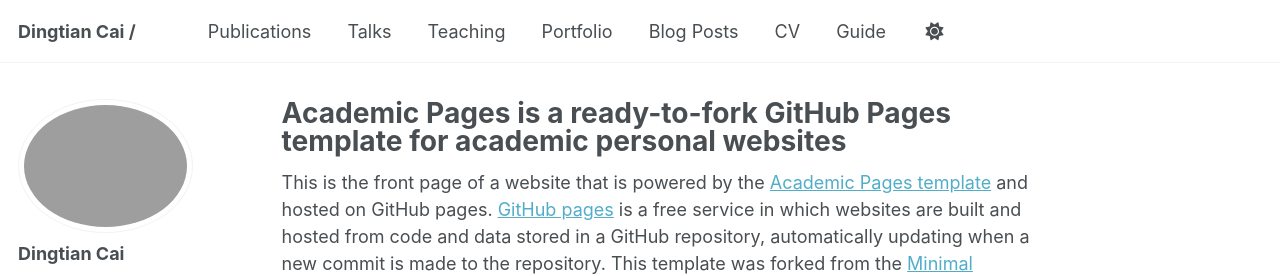
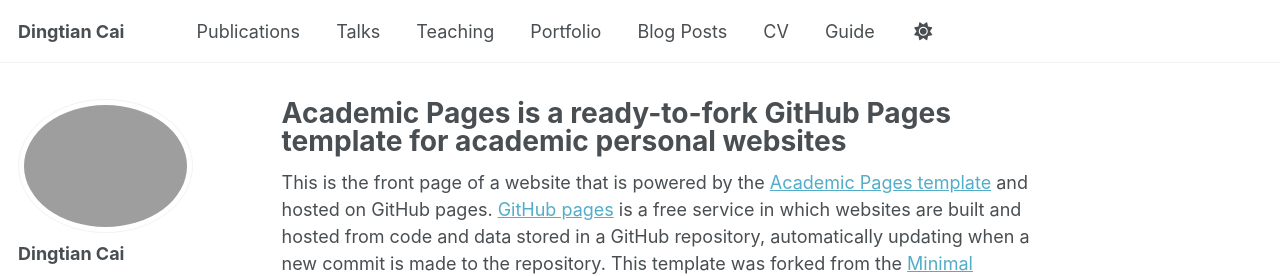
Before and after one commit to skywardcai/dingtiancai.github.io, a Jekyll site: the page built from _pages/about.md, in a window 1280 px wide. Shown: the top 276 px of the page. Built offline with Jekyll 4.4.1, drawn with Linux system fonts in a browser that asks for light colours; a script that is not in the unit is left out.

```diff
--- a/_config.yml
+++ b/_config.yml
@@ -9,7 +9,7 @@
 # Basic Site Settings
 locale                   : "en-US"
 site_theme               : "default" # Currently available options are "default", "air"
-title                    : "Dingtian Cai / "
+title                    : "Dingtian Cai "
 title_separator          : "-"
 name                     : &name "Dingtian Cai"
 description              : &description "personal description"
```
